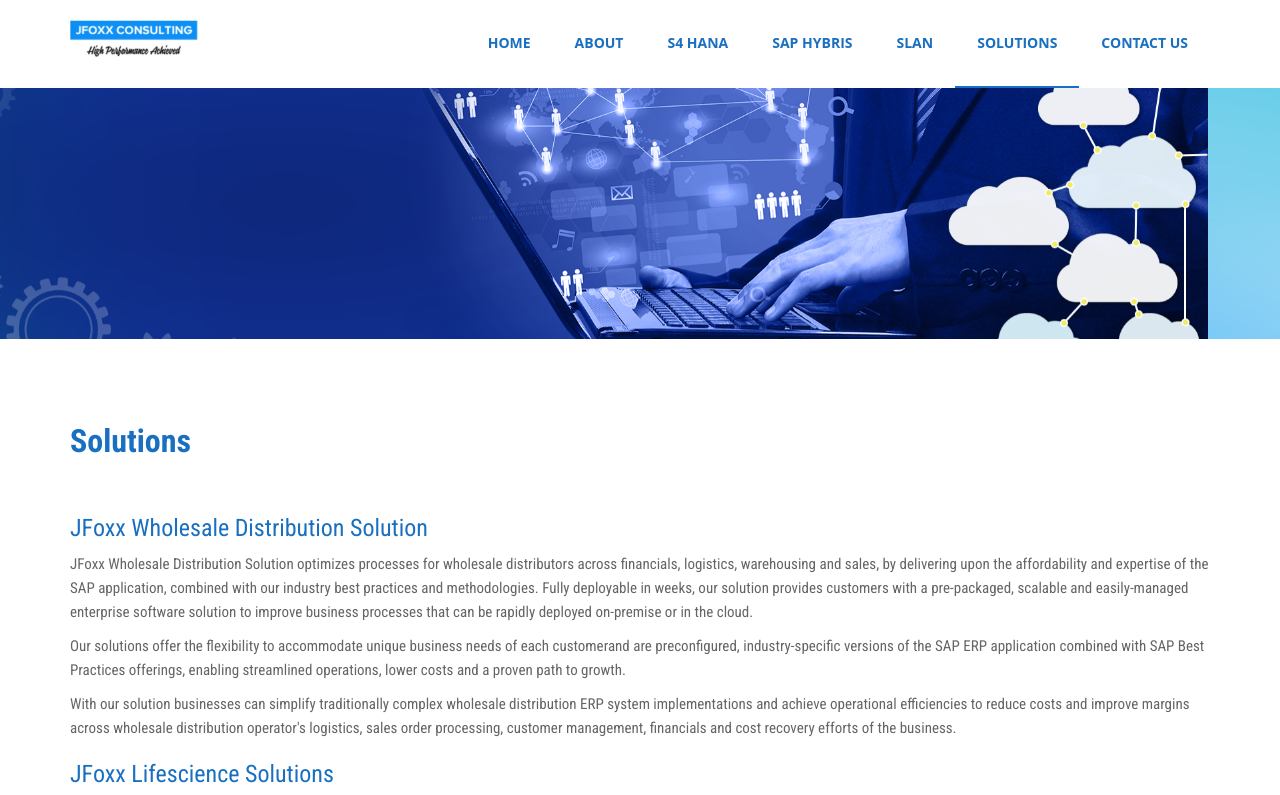
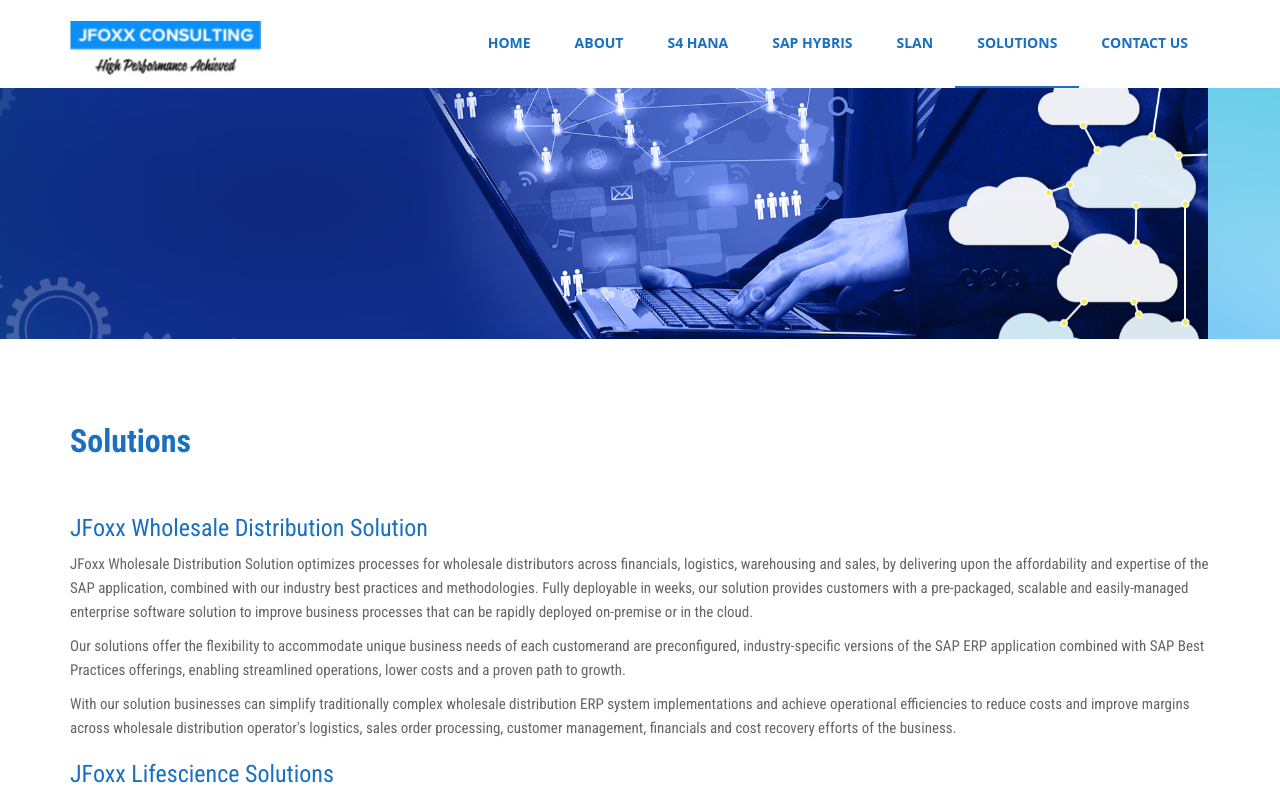
Before and after one commit to jfoxcs/jfoxcs.github.io, a plain HTML site: page solutions.html in a window 1280 px wide. Shown: the top 795 px of the page. Drawn offline with nearby package versions, Linux system fonts and the light colour scheme; a script that the page names is missing.

Commit message:
increase logo size

```diff
--- a/solutions.html
+++ b/solutions.html
@@ -51,7 +51,7 @@
 							<span class="sr-only">Toggle navigation</span>
 							<span class="icon-bar"></span>
 						</button><!-- end of sticky button -->
-						<a class="navbar-brand" href="index.html"><img src="images/jfoxx_logo_002.JPG" style="width: 10vw;padding-top: 20px;"/> </a><!-- end of /. logo title -->
+						<a class="navbar-brand" href="index.html"><img src="images/jfoxx_logo_002.JPG" style="width: 15vw;padding-top: 20px;"/> </a><!-- end of /. logo title -->
 					</div>
 
 					<!-- Collect the nav links, forms, and other content for toggling -->
```
